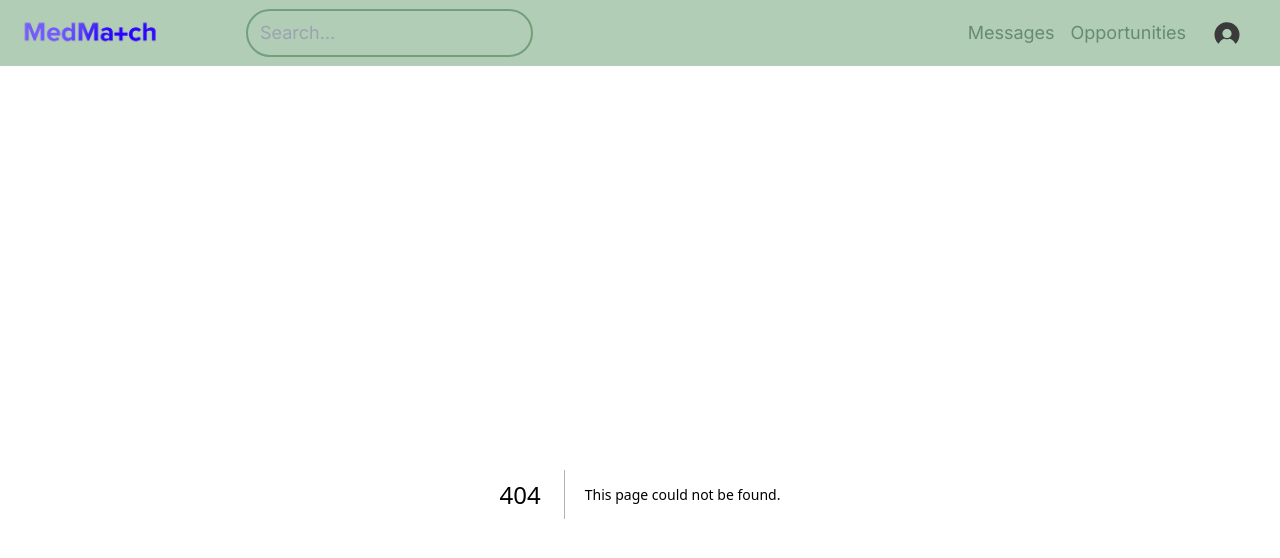
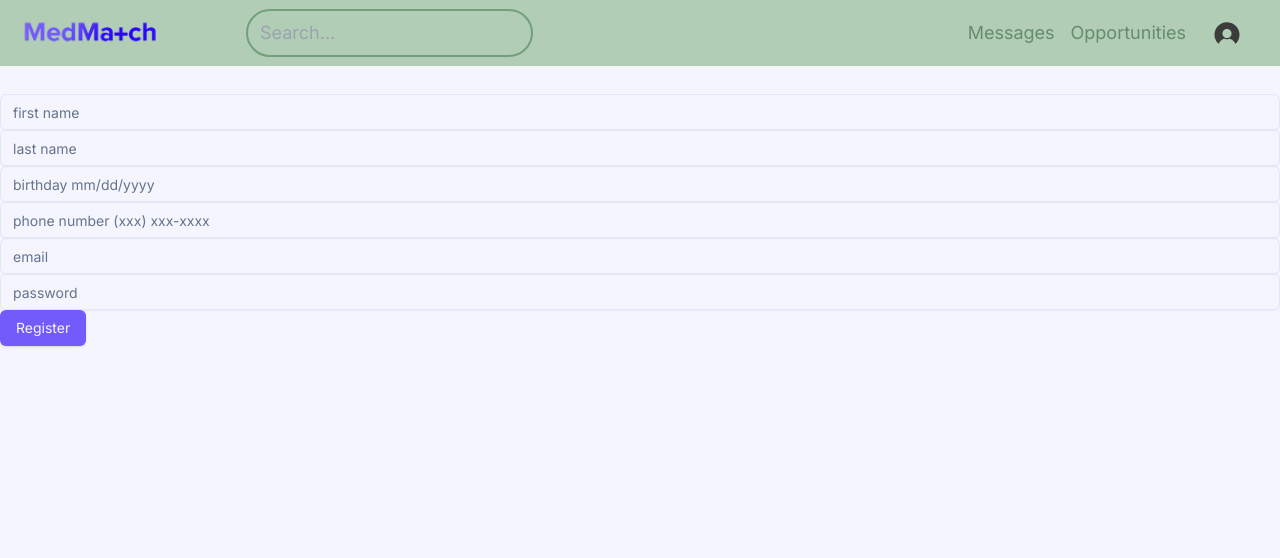
Before and after one commit to naasanov/medmatch, a Next.js app in the folder client/: page /signup in a window 1280 px wide. Before the commit this address had no page. Shown: the top 558 px of the page. Built offline with nearby package versions, Linux system fonts and the light colour scheme.

Commit message:
nick did a big whoops

```diff
--- /dev/null
+++ b/client/src/app/signup/page.tsx
@@ -0,0 +1,191 @@
+"use client";
+import { useRef, useState, useEffect } from 'react';
+import Link from 'next/link';
+import { z } from "zod"
+import { zodResolver } from "@hookform/resolvers/zod"
+import { useForm } from "react-hook-form"
+import { Button } from "@/components/ui/button"
+import {
+  Form,
+  FormControl,
+  FormDescription,
+  FormField,
+  FormItem,
+  FormLabel,
+  FormMessage,
+} from "@/components/ui/form"
+import { Input } from "@/components/ui/input"
+
+// zod defines form shape and fields
+const formSchema = z.object({
+  first: z.string().min(1).max(50),
+  last: z.string().min(1).max(50),
+  phone: z.string(), // figure out phone number validation - might be a different library than zod
+  birthday: z.string().date(),
+  email: z.string().email(),
+  password: z.string().min(8)
+})
+
+export default function SignUpForm() {
+  const form = useForm<z.infer<typeof formSchema>>({
+    resolver: zodResolver(formSchema),
+    defaultValues: {
+      first: "",
+      last: "",
+      phone: "",
+      birthday: "",
+      email: "",
+      password: "",
+    },
+
+  })
+
+  // submit handler.
+  function onSubmit(values: z.infer<typeof formSchema>) {
+    // Do something with the form values.
+    // ✅ This will be type-safe and validated.
+  }
+
+  return (
+    <Form {...form}>
+      <form onSubmit={form.handleSubmit(onSubmit)}>
+        <FormField
+          control={form.control}
+          name="first"
+          render={({ field }) => (
+            <FormItem>
+              <FormControl>
+                <Input placeholder="first name" {...field} />
+              </FormControl>
+              <FormMessage />
+            </FormItem>
+          )}
+        />
+        <FormField
+          control={form.control}
+          name="last"
+          render={({ field }) => (
+            <FormItem>
+              <FormControl>
+                <Input placeholder="last name" {...field} />
+              </FormControl>
+              <FormMessage />
+            </FormItem>
+          )}
+        />
+        <FormField
+          control={form.control}
+          name="birthday"
+          render={({ field }) => (
+            <FormItem>
+              <FormControl>
+                <Input placeholder="birthday mm/dd/yyyy" {...field} />
+              </FormControl>
+              <FormMessage />
+            </FormItem>
+          )}
+        />
+        <FormField
+          control={form.control}
+          name="phone"
+          render={({ field }) => (
+            <FormItem>
+              <FormControl>
+                <Input placeholder="phone number (xxx) xxx-xxxx" {...field} />
+              </FormControl>
+              <FormMessage />
+            </FormItem>
+          )}
+        />
+        <FormField
+          control={form.control}
+          name="email"
+          render={({ field }) => (
+            <FormItem>
+              <FormControl>
+                <Input placeholder="email" {...field} />
+              </FormControl>
+              <FormMessage />
+            </FormItem>
+          )}
+        />
+        <FormField
+          control={form.control}
+          name="password"
+          render={({ field }) => (
+            <FormItem>
+              <FormControl>
+                <Input type="password "placeholder="password" {...field} />
+              </FormControl>
+              <FormMessage />
+            </FormItem>
+          )}
+        />
+        <Button type="submit">Register</Button>
+      </form>
+    </Form>
+  )
+}
+
+/*
+function Signup() {
+  const firstRef = useRef<HTMLInputElement>(null);
+
+  const [first, setFirst] = useState('');
+  const [last, setLast] = useState('');
+  const [email, setEmail] = useState('');
+  const [password, setPassword] = useState('');
+
+  const [errMsg, setErrMsg] = useState('');
+  const [success, setSuccess] = useState(false);
+
+  useEffect(() => {
+    firstRef?.current?.focus();
+  }, [])
+
+  useEffect(() => {
+    setErrMsg('');
+  }, [first, last, email, password])
+
+  async function handleSubmit(e: React.FormEvent) {
+    e.preventDefault();
+  }
+
+  return (
+    <>
+      {success ? (
+        <div>
+          <h1>You have signed up!</h1>
+          <p>Continue to <Link href='/profile'> profile</Link></p>
+        </div>
+      ) : (
+        <div>
+          <p>{errMsg}</p>
+          <h1>Sign Up</h1>
+          <form onSubmit={handleSubmit}>
+            <label htmlFor='first'>First Name:</label>
+            <input type='text' id='first' ref={firstRef} onChange={e => setFirst(e.target.value)} value={first} required />
+
+            <label htmlFor='last'>Last Name:</label>
+            <input type='text' id='last' onChange={e => setLast(e.target.value)} value={last} required />
+            <br />
+
+            <label htmlFor='email'>Email:</label>
+            <input type='text' id='email' onChange={e => setEmail(e.target.value)} value={email} required />
+            <br />
+
+            <label htmlFor='password'>Password:</label>
+            <input type='password' id='password' onChange={e => setPassword(e.target.value)} value={password} required />
+            <br />
+
+            <button>Sign In</button>
+          </form>
+        </div>
+      )
+      }
+    </>
+  );
+}
+
+export default Signup;
+*/
```
